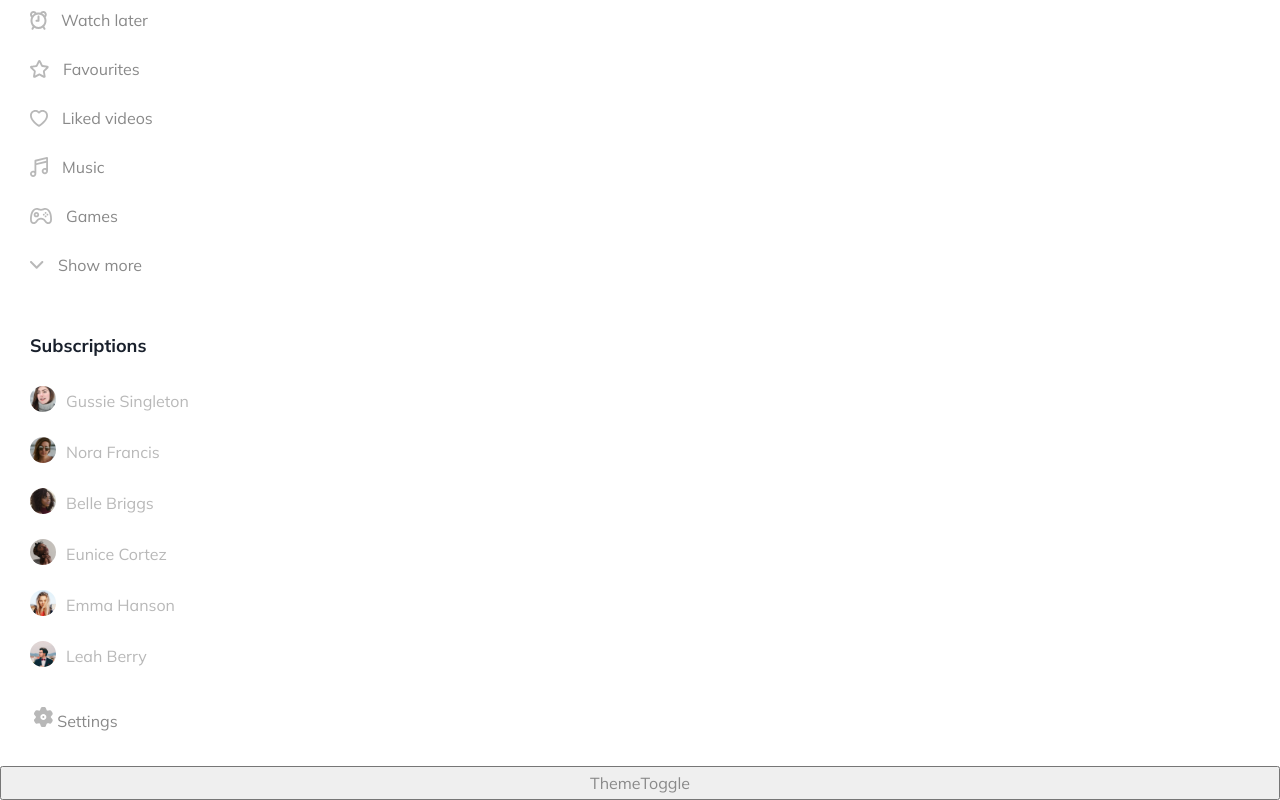
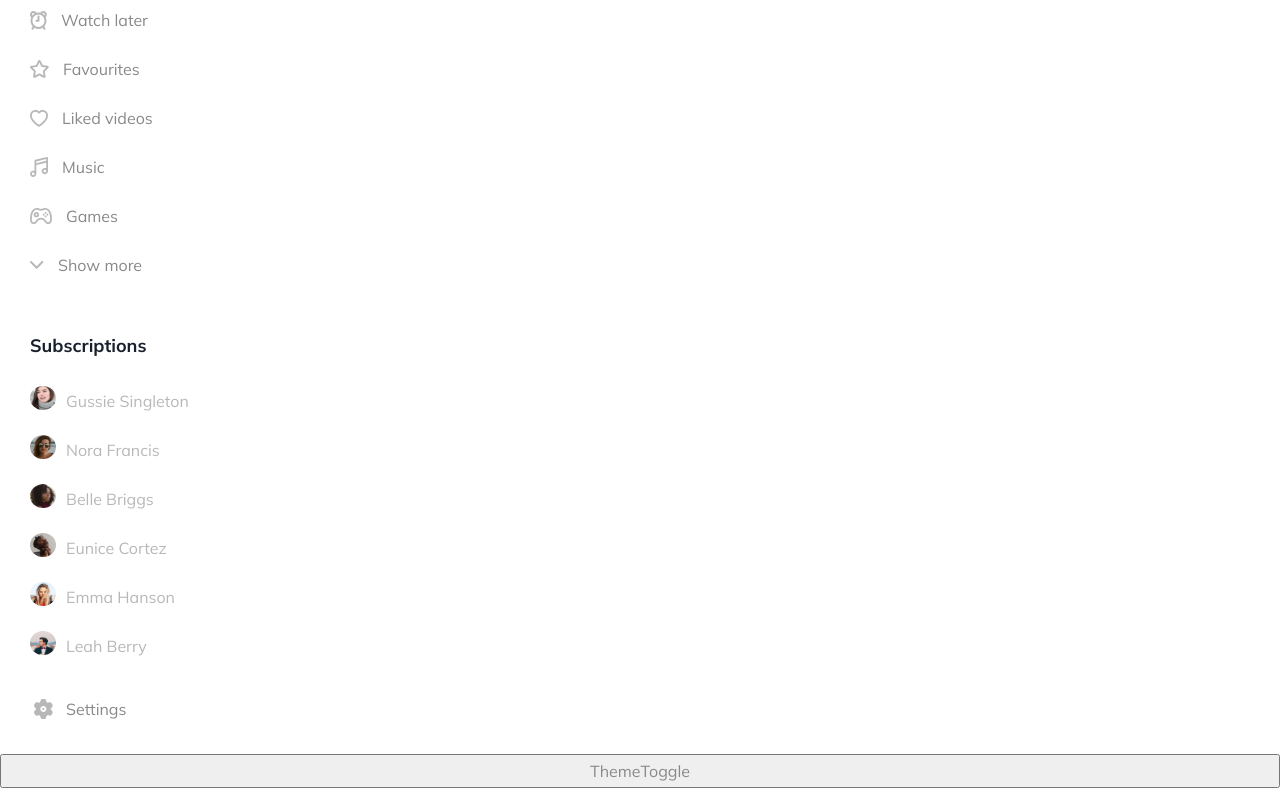
Before and after one commit to dzlek/yt-redesign, a React (Create React App) app: page / in a window 1280 px wide. Shown: the part 635-1435 px from the top of the page. Built offline with nearby package versions, Linux system fonts and the light colour scheme.

Commit message:
style: sidebar settings

```diff
--- a/src/components/sidebar/Sidebar.tsx
+++ b/src/components/sidebar/Sidebar.tsx
@@ -11,12 +11,10 @@ const Sidebar: FC = () => {
       <Navbar />
       <Subscriptions />
 
-      <div className="settingsLink">
-        <Link to="/">
-          <SettingIcon />
-          <span> Settings</span>
-        </Link>
-      </div>
+      <Link to="/" className="settingsLink">
+        <SettingIcon />
+        <span> Settings</span>
+      </Link>
     </div>
   )
 }
--- a/src/components/sidebar/sidebar.scss
+++ b/src/components/sidebar/sidebar.scss
@@ -1,7 +1,6 @@
 .sidebarWrapper {
   display: flex;
   flex-direction: column;
-}
 
   .settingsLink {
     display: flex;
@@ -10,4 +9,6 @@
     margin-top: 30px;
     margin-left: 34px;
     margin-bottom: 30px;
+    gap: 13px;
   }
+}
--- a/src/components/subscriptions/subscriptions.scss
+++ b/src/components/subscriptions/subscriptions.scss
@@ -20,7 +20,7 @@
       .avatar {
         display: inline-block;
         width: 26px;
-        height: 26px;
+        height: 24px;
         border-radius: 50%;
         overflow: hidden;
         opacity: 1;
```
Lines whose indentation alone changed are shown as unchanged.
